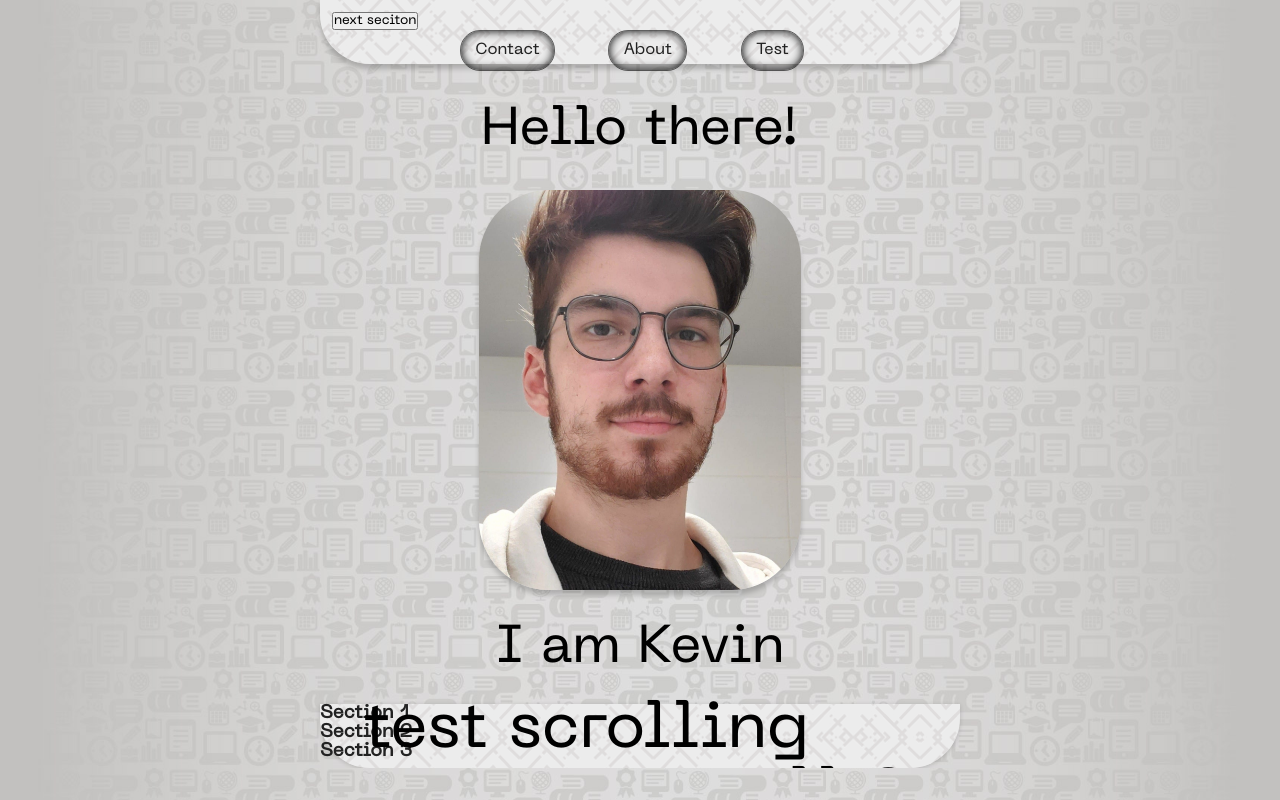
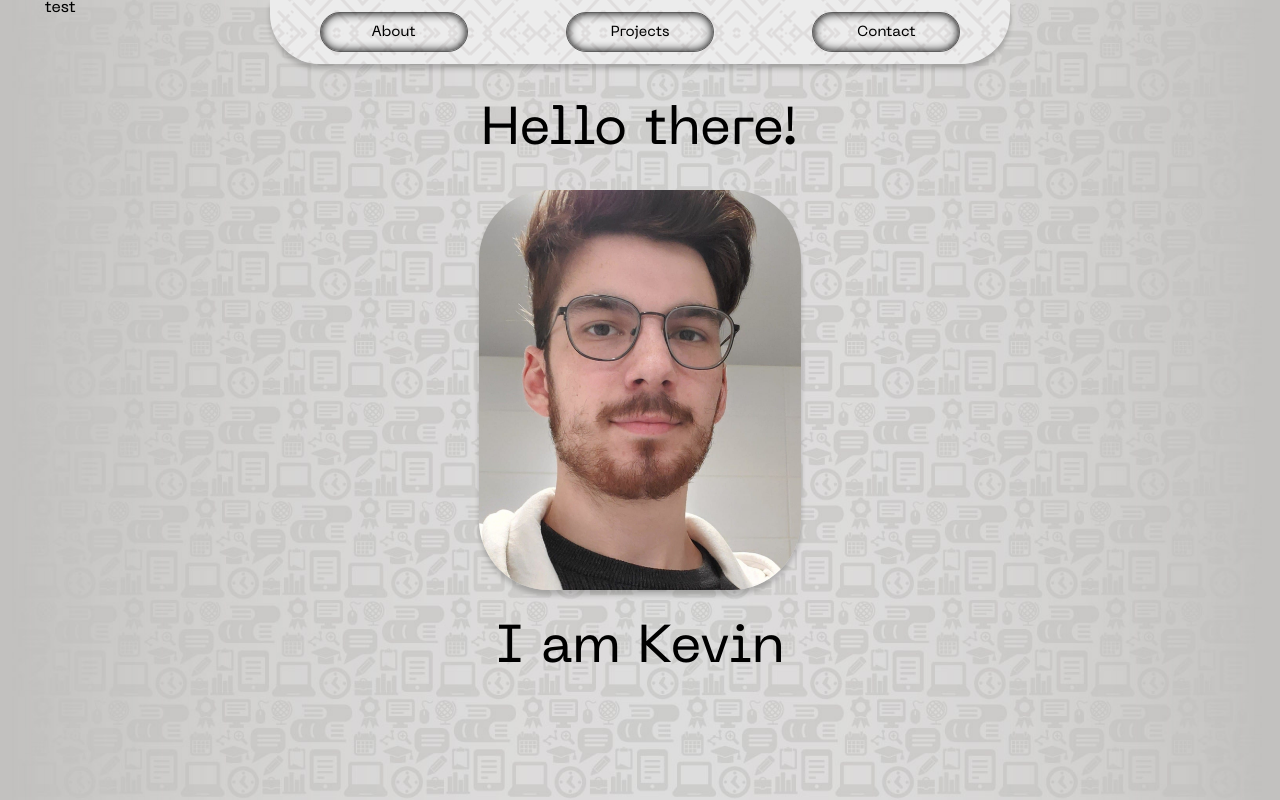
Before and after one commit to LegendTaker/Online-Portfolio-Kevin-Charron, a website built with Parcel: page src/index.html in a window 1280 px wide. Built offline with nearby package versions, Linux system fonts and the light colour scheme.

Commit message:
side-wrappers
testing out side-wrappers for moving text on sides

```diff
--- a/src/css/locomotive.css
+++ b/src/css/locomotive.css
@@ -1,11 +1,13 @@
 .container{
   margin-top: 1vh;
+  display: flex;
+  flex-direction: column;
 }
 
 .container .hero {
   display: flex;
   flex-direction: column;
-  height: 50vh;
+  height: auto;
 }
 .container .hero .copy {
   align-content: center;
@@ -42,8 +44,8 @@
   box-shadow: rgba(0, 0, 0, 0.2) 0px 5px 5px;
 }
 .container .section-0 {
-  margin-top: 20vh;
   text-align: center;
+  margin-top: 5vh;
 }
 .container .section-0 p {
   font-size: 5vw;
--- a/src/css/style.css
+++ b/src/css/style.css
@@ -5,12 +5,17 @@
   font-style: normal;
 }
 
+a[href] {
+  text-decoration: none;
+  color: inherit;
+  display: block;
+}
 
 *{
   box-sizing: border-box;
   margin: 0;
   padding: 0;
-  font-family: 'MyCustomFont', sans-serif;;
+  font-family: 'MyCustomFont', sans-serif;
 }
 
 body{
@@ -19,16 +24,43 @@ body{
   background-position: center;
 }
 
-
-.wrapper{
+.wrapper-mid{
   display: flex;
   flex-direction: column;
   align-items: center;
+  height: 100vh;
+  width: 100%;
+}
+
+.wrapper-left{
+  display: flex;
+  flex-direction: column;
+  align-items: center;
+  height: 100vh;
+  width: 20%;
+}
+
+.wrapper-right{
+  display: flex;
+  flex-direction: column;
+  align-items: center;
+  height: 100vh;
+  width: 20%;
 }
 
 .main-area{
   width: 60%;
   height: 80vh;
+}
+
+.main-wrapper{
+  display: flex;
+  flex-direction: row;
+  justify-content: center;
+  width: 100%;
+}
+.side-area-1{
+  width: 20%;
 }
 
 .header {
@@ -38,8 +70,7 @@ body{
   z-index: 1000;
   color: #222;
   box-shadow: rgba(0, 0, 0, 0.2) 0px 5px 5px;
-  padding: 1.5vh 0;
-  width: 50%;
+  width: 70%;
   height: 8vh;
   background-image: url('../../images/herringbone.webp');
 }
@@ -49,34 +80,34 @@ ul {
 }
 
 .navigation{
+  height: 100%;
+  width: auto;
   display: flex;
-  justify-content: center; /* center items horizontally */
+  justify-content: space-around;
+  align-items: center;
 }
 
-.navigation ul li {
+
+button {
+  background: transparent;
   border: 1px solid rgba(0, 0, 0, 0.597);
-  margin-right: 2rem;
-  margin-left: 1rem;
-  display: inline-block;
-  padding: .7rem .9rem;
+  margin-right: calc(3vmin + 0.390625vw);
+  margin-left: calc(3vmin + 0.390625vw);
+  padding: .7rem 0.5rem;
   text-decoration: none;
   transition: transform 0.2s ease-in-out;
   box-shadow: inset 0 0 10px #000000;
   border-radius: 20px;
+  font-size: calc(1.2vmin + 0.390625vw);
+  width: 20%;
+  height: auto;
 }
-.navigation ul li:hover {
+
+button:hover {
   background-color: #59595948;
   color: #000000ef;
   transform: scale(0.95);
   cursor: default;
-}
-
-.container-header {
-  width: 100%;
-  padding-right: var(--bs-gutter-x,.75rem);
-  padding-left: var(--bs-gutter-x,.75rem);
-  margin-right: auto;
-  margin-left: auto;
 }
 
 .bottom
@@ -92,7 +123,26 @@ ul {
   background-image: url('../../images/herringbone.webp');
 }
 
-.data-scroll-container{
-  display: flex;
-  flex-direction: column;
+
+
+/* test area */
+
+
+/* .scroll-content {
+  position: relative;
+  height: fit-content;
+  animation: scroll-animation 10s linear infinite;
 }
+
+.scroll-text {
+  writing-mode: vertical-rl;
+}
+
+@keyframes scroll-animation {
+  0% {
+    transform: translateY(0);
+  }
+  100% {
+    transform: translateY(-100%);
+  }
+} */
--- a/src/index.html
+++ b/src/index.html
@@ -6,32 +6,34 @@
     <link rel="stylesheet" href="../src/css/style.css">
     <link rel="stylesheet" href="../src/css/base.css">
     <link rel="stylesheet" href="../src/css/locomotive.css">
+    <script src="../src/javascript/javascript.js" type="module"> </script>
     <title>Portfolio</title>
 
   </head>
 
   <body>
-    <script src="../src/javascript/javascript.js" type="module"> </script>
-      <div class="wrapper">
-          <section data-scroll data-scroll-section class = header>
-            <header>
-               <div class = container-header>
 
-                <button id="next-section"> next seciton</button>
+      <section class="main-wrapper">
+        <div class="wrapper-left">
+          <section class="side-area-1">
+            <section >
+              <div class="scroll-content">
+                  <p>test</p>
+                </div>
+            </section>
+            </section>
+        </div>
+        <div data-scroll-container class="wrapper-mid">
+          <section class = header>
               <nav class="navigation">
-                      <ul>
-                        <li><a >Contact</a></li>
-                        <li><a >About</a></li>
-                        <li><a >Test</a></li>
-                      </ul>
+                    <button href="0">About</button>
+                    <button href="#section-2">Projects</button>
+                    <button href="#section-3">Contact</button>
                 </nav>
-               </div>
-            </header>
             </section>
-         <section data-scroll data-scroll-section class="main-area">
-          <main>
+          <section class="main-area">
                 <section class="data-scroll-container">
-                <div data-scroll-container class="container">
+                  <div class="container">
                     <div class="hero">
                       <div class="copy">
                         <p data-scroll data-scroll-class="shown-5s" class="hidden" >Hello there!</p>
@@ -65,6 +67,7 @@
                     </div>
 
                     <div class="section section-1">
+                      <section data-scroll-target="#section-2" id="section-2"> </section> <!-- section -->
                       <div class="image-mask"></div>
                     </div>
 
@@ -93,11 +96,7 @@
                       </div>
                       <p class="copyright" data-scroll-position="bottom" data-scroll-speed="2" data-scroll>&copy;</p>
                     </div>
-                </div>
-              </section>
-          </main>
-        </section>
-        <section data-scroll data-scroll-section class="bottom">
+                  <section data-scroll class="bottom">
                     <bottom>
                       <div>
                       <section data-scroll>
@@ -113,5 +112,11 @@
                     </bottom>
                   </section>
                 </div>
+            </section>
+        </div>
+        <div class="wrapper-right">
+
+        </div>
+      </section>
   </body>
 </html>
--- a/src/javascript/javascript.js
+++ b/src/javascript/javascript.js
@@ -7,8 +7,23 @@ const scroller = new LocomotiveScroll({
 })
 
 
+const navLinks = document.querySelectorAll('button');
+
+navLinks.forEach(link => {
+  link.addEventListener('click', e => {
+    e.preventDefault();
+    const targetId = link.getAttribute('href');
+    if(targetId ==0)
+    {
+        scroller.scrollTo(0)
+    }
+    else scroller.scrollTo(targetId);
+  });
+});
 
 
+
+/* to be tested and worked out :(
 const nextButton = document.getElementById('next-section');
 nextButton.addEventListener('click', () => {
   const currentSection = scroller.scroll.instance.scroll.y;
@@ -18,3 +33,4 @@ nextButton.addEventListener('click', () => {
     scroller.scrollTo(nextSection);
   }
 });
+*/
```
Also changed, not shown: dist/index.html, 9 other files. Lines whose indentation alone changed are shown as unchanged.
